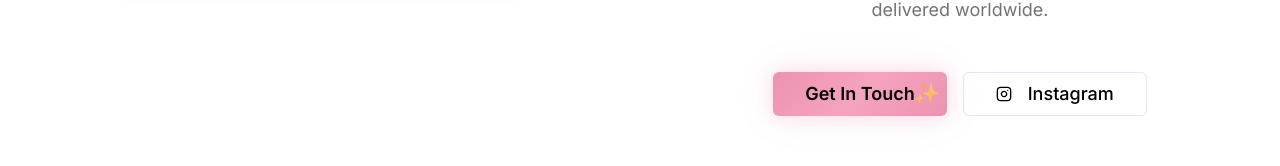
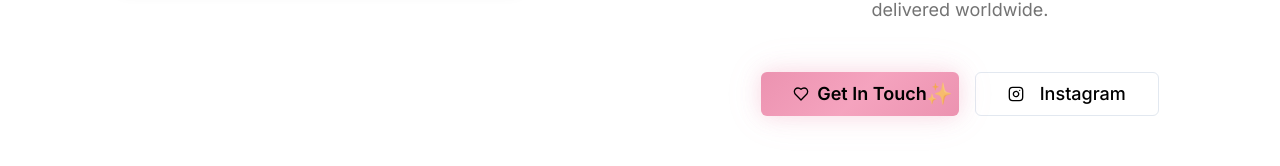
Before and after one commit to victoriaon5th/victoria-fifth-avenue-style, a React (Vite) app: page / in a window 1280 px wide. Shown: the part 568-734 px from the top of the page. Built offline with nearby package versions, Linux system fonts and the light colour scheme.

Commit message:
Revert icon removal
Reverted the removal of the sparkle icon from the "Get In Touch" button.

```diff
--- a/src/components/Hero.tsx
+++ b/src/components/Hero.tsx
@@ -42,9 +42,10 @@ const Hero = () => {
                 size="lg"
                 className="magical-button px-8 py-3 text-lg text-black font-semibold
                          transition-all duration-300 hover:scale-105 transform
-                         shadow-lg hover:shadow-xl"
+                         shadow-lg hover:shadow-xl flex items-center gap-2"
                 onClick={() => document.getElementById('contact')?.scrollIntoView({ behavior: 'smooth' })}
               >
+                <Heart size={20} />
                 Get In Touch
               </Button>
               <Button
```
